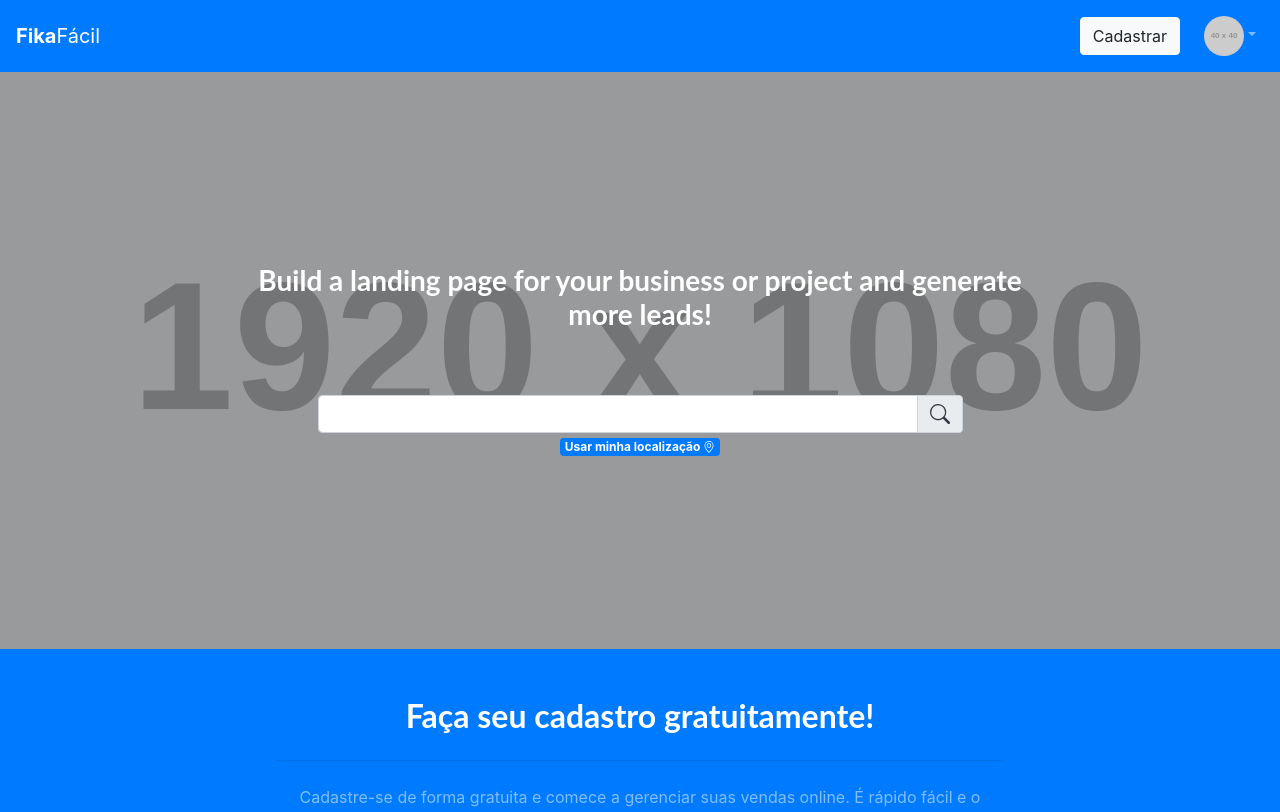
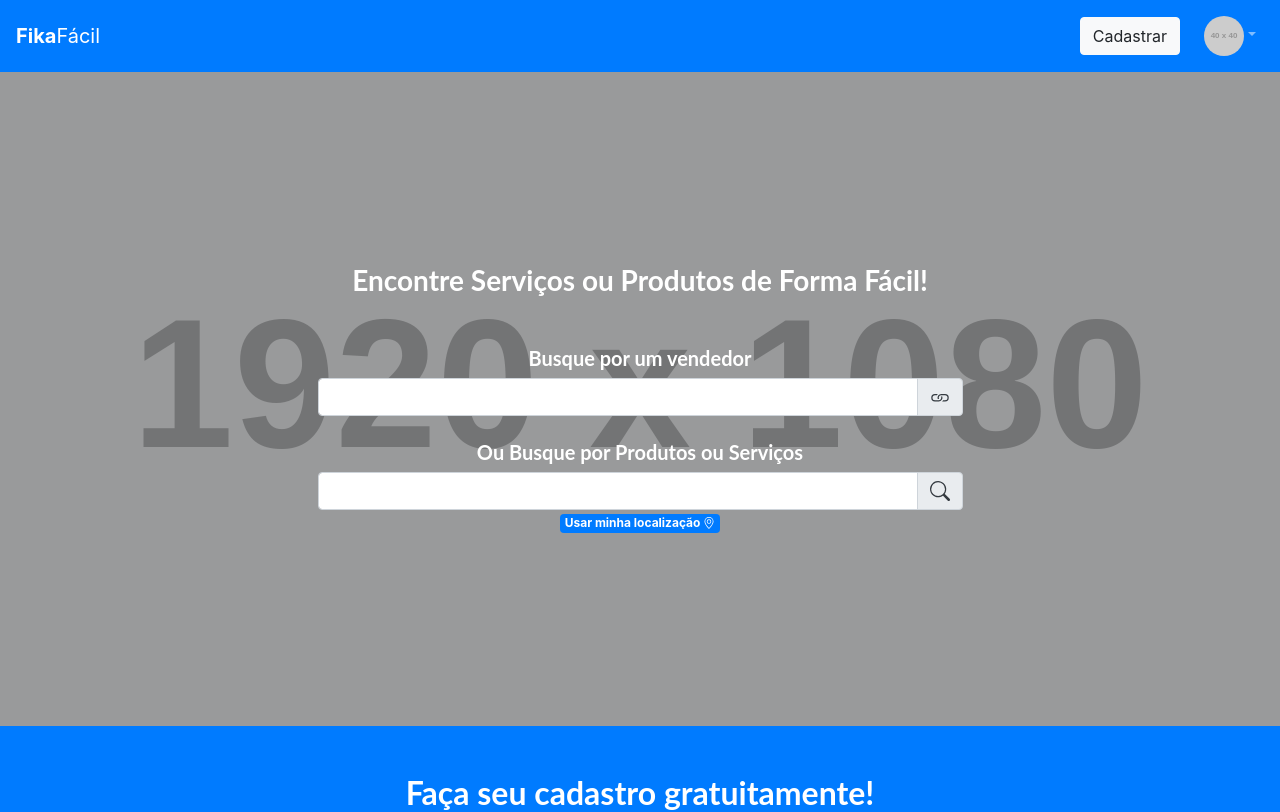
Before and after one commit to IgorGaldino/megahack-team20, a Vue app: page /#/home in a window 1280 px wide. Shown: the top 812 px of the page. Built offline with nearby package versions, Linux system fonts and the light colour scheme; some icons are missing; what vue-form-wizard, vue-the-mask would draw is missing.

Commit message:
2 campos de busca no main

```diff
--- a/src/views/home/Main.vue
+++ b/src/views/home/Main.vue
@@ -5,31 +5,33 @@
     <div class="container">
       <div class="row">
         <div class="col-xl-9 mx-auto">
-						<h3 class="mb-5">
-							Build a landing page for your business or project and generate
-							more leads!
-						</h3>
+          <h3 class="mb-5">Encontre Serviços ou Produtos de Forma Fácil!</h3>
         </div>
+
         <div class="col-md-10 col-lg-8 col-xl-7 mx-auto">
-						<form>
+          <h5 class="text-center">Busque por um vendedor</h5>
             <div class="form-row">
-								<b-input-group class="mt-3">
+              <b-input-group>
                 <template v-slot:append>
-										<b-input-group-text
-											><strong class="text-dark"
-												><b-icon-search
-													@click="$router.push('/estabelecimento')"/></strong
-										></b-input-group-text>
+                  <b-input-group-text><strong class="text-dark"><b-icon-link @click="$router.push('/estabelecimento')"/></strong></b-input-group-text>
                 </template>
-									<b-form-input
-										@keyup.enter="$router.push('/estabelecimento')"
-									></b-form-input>
+                <b-form-input @keyup.enter="$router.push('/estabelecimento')"></b-form-input>
               </b-input-group>
             </div>
-						</form>
-						<a href="#" class="badge badge-primary"
-							>Usar minha localização <b-icon icon="geo-alt"></b-icon
-						></a>
+          <br/>
+        </div>
+
+        <div class="col-md-10 col-lg-8 col-xl-7 mx-auto">
+          <h5 class="text-center">Ou Busque por Produtos ou Serviços</h5>
+            <div class="form-row">
+              <b-input-group>
+                <template v-slot:append>
+                  <b-input-group-text><strong class="text-dark"><b-icon-search/></strong></b-input-group-text>
+                </template>
+                <b-form-input></b-form-input>
+              </b-input-group>
+            </div>
+          <a href="#" class="badge badge-primary">Usar minha localização <b-icon icon="geo-alt"></b-icon></a>
         </div>
       </div>
     </div>
@@ -150,37 +152,37 @@
 
 <script>
 export default {
-	data() {
+	data () {
 		return {
 			cards: [
 				{
-					icon: "laptop",
-					title: "Cadastre seu Negócio",
+					icon: 'laptop',
+					title: 'Cadastre seu Negócio',
 					description:
-						"Cadastre-se gratuitamente e sem nenhum custo como vendedor"
+						'Cadastre-se gratuitamente e sem nenhum custo como vendedor'
 				},
 				{
-					icon: "search",
-					title: "Seja Encontrato Por Seus Clientes",
-					description: "Disponibilize suas informações de contato e produtos"
+					icon: 'search',
+					title: 'Seja Encontrato Por Seus Clientes',
+					description: 'Disponibilize suas informações de contato e produtos'
 				},
 				{
-					icon: "eye",
-					title: "Ganhe Visibilidade",
-					description: "Seu negócio visível para todos com 1 clique"
+					icon: 'eye',
+					title: 'Ganhe Visibilidade',
+					description: 'Seu negócio visível para todos com 1 clique'
 				},
 				{
-					icon: "bag",
-					title: "Venda",
-					description: "Receba pedidos e feche negócio dentro da plataforma"
+					icon: 'bag',
+					title: 'Venda',
+					description: 'Receba pedidos e feche negócio dentro da plataforma'
 				}
 			]
-		};
+		}
 	},
 
-	created() {},
+	created () {},
 	methods: {}
-};
+}
 </script>
 
 <style lang="css" scoped>
```
Lines whose indentation alone changed are shown as unchanged.
